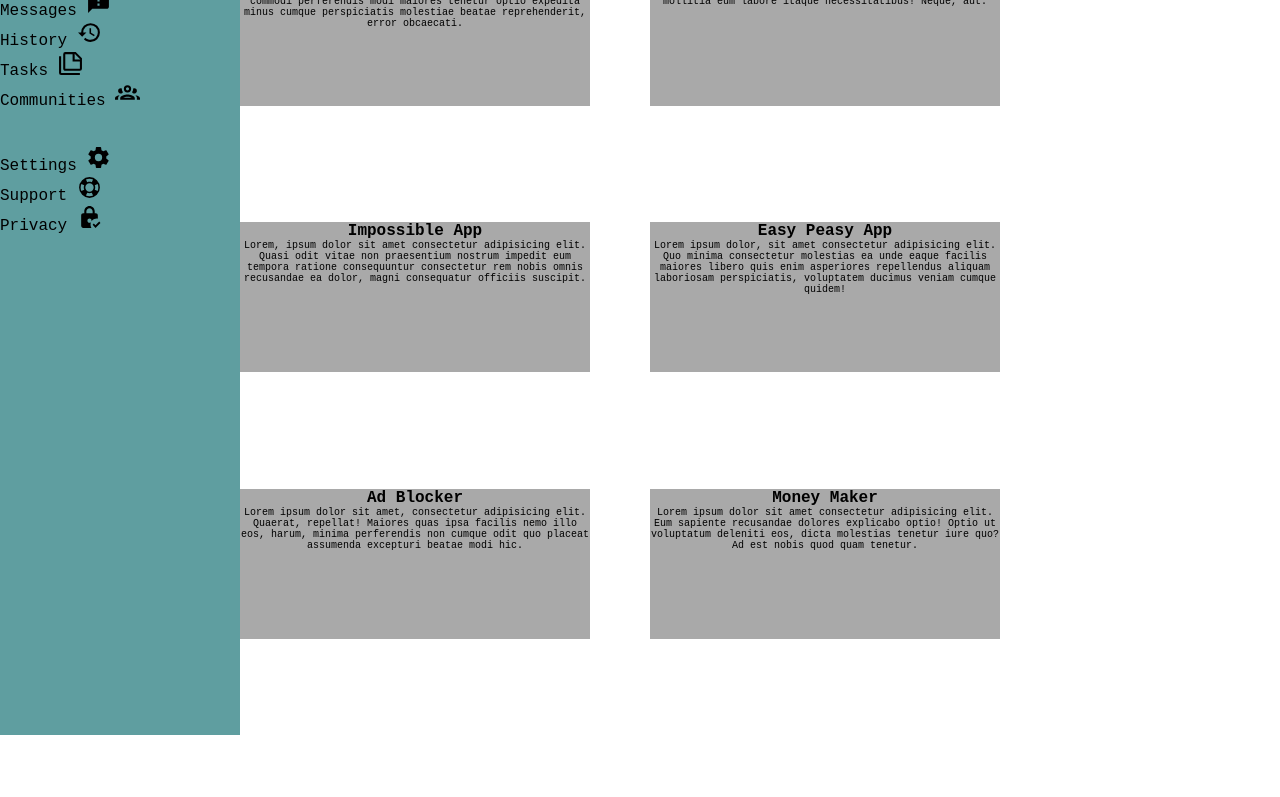
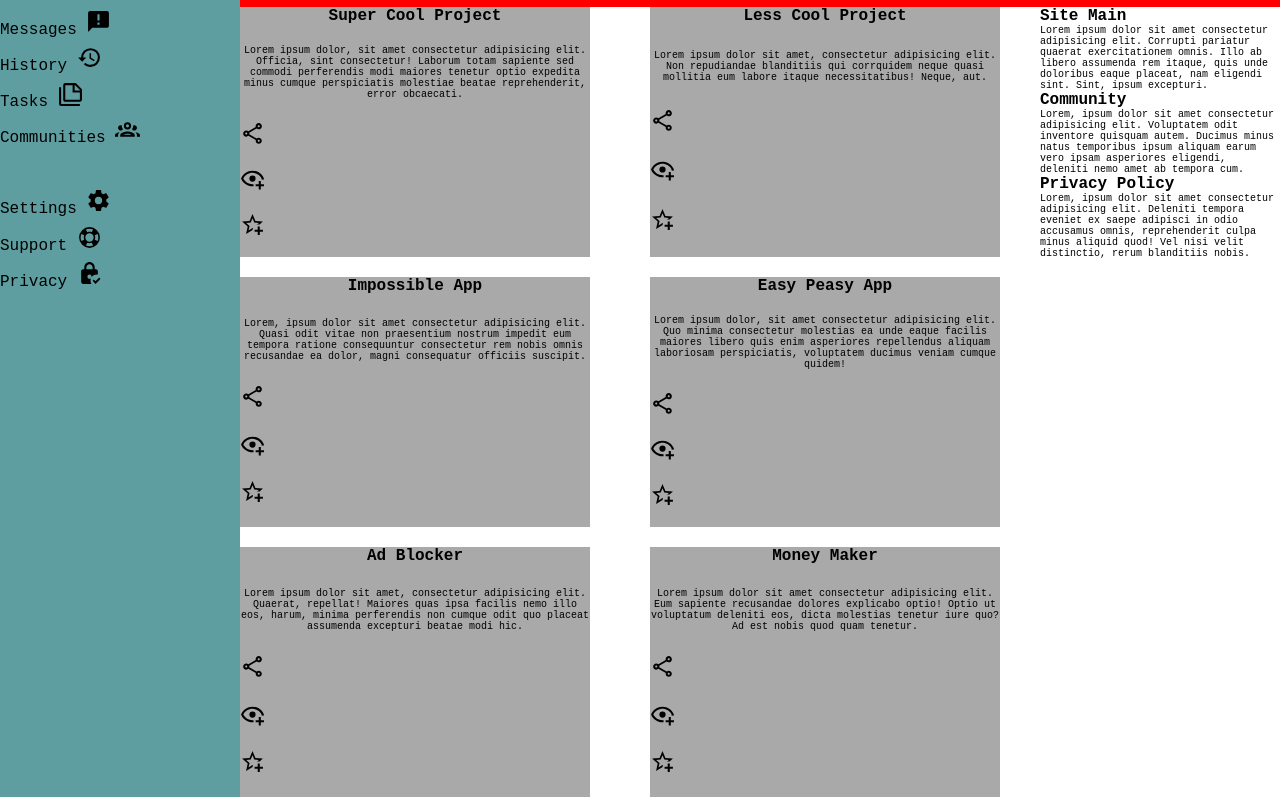
Before and after one commit to drewcxo/ad-dashboard, a plain HTML site: page index.html in a window 1280 px wide. Shown: the part 93-890 px from the top of the page. Before the commit the page ends 828 px from the top, so only its background shows below. Drawn offline with Linux system fonts and the light colour scheme.

Commit message:
complete

```diff
--- a/index.html
+++ b/index.html
@@ -69,6 +69,9 @@
             modi maiores tenetur optio expedita minus cumque perspiciatis
             molestiae beatae reprehenderit, error obcaecati.
           </p>
+          <img class="btns" src="share-variant-outline.svg" />
+          <img class="btns" src="eye-plus-outline.svg" />
+          <img class="btns" src="star-plus-outline.svg" />
         </div>
         <div class="card">
           <p class="title">Less Cool Project</p>
@@ -77,6 +80,9 @@
             repudiandae blanditiis qui corrquidem neque quasi mollitia eum
             labore itaque necessitatibus! Neque, aut.
           </p>
+          <img class="btns" src="share-variant-outline.svg" />
+          <img class="btns" src="eye-plus-outline.svg" />
+          <img class="btns" src="star-plus-outline.svg" />
         </div>
         <div class="card">
           <p class="title">Impossible App</p>
@@ -86,6 +92,9 @@
             consequuntur consectetur rem nobis omnis recusandae ea dolor, magni
             consequatur officiis suscipit.
           </p>
+          <img class="btns" src="share-variant-outline.svg" />
+          <img class="btns" src="eye-plus-outline.svg" />
+          <img class="btns" src="star-plus-outline.svg" />
         </div>
         <div class="card">
           <p class="title">Easy Peasy App</p>
@@ -95,6 +104,9 @@
             asperiores repellendus aliquam laboriosam perspiciatis, voluptatem
             ducimus veniam cumque quidem!
           </p>
+          <img class="btns" src="share-variant-outline.svg" />
+          <img class="btns" src="eye-plus-outline.svg" />
+          <img class="btns" src="star-plus-outline.svg" />
         </div>
         <div class="card">
           <p class="title">Ad Blocker</p>
@@ -104,6 +116,9 @@
             perferendis non cumque odit quo placeat assumenda excepturi beatae
             modi hic.
           </p>
+          <img class="btns" src="share-variant-outline.svg" />
+          <img class="btns" src="eye-plus-outline.svg" />
+          <img class="btns" src="star-plus-outline.svg" />
         </div>
         <div class="card">
           <p class="title">Money Maker</p>
@@ -113,7 +128,33 @@
             deleniti eos, dicta molestias tenetur iure quo? Ad est nobis quod
             quam tenetur.
           </p>
+          <img class="btns" src="share-variant-outline.svg" />
+          <img class="btns" src="eye-plus-outline.svg" />
+          <img class="btns" src="star-plus-outline.svg" />
         </div>
+      </div>
+      <div class="announcements">
+        <p class="announ">Site Main</p>
+        <p>
+          Lorem ipsum dolor sit amet consectetur adipisicing elit. Corrupti
+          pariatur quaerat exercitationem omnis. Illo ab libero assumenda rem
+          itaque, quis unde doloribus eaque placeat, nam eligendi sint. Sint,
+          ipsum excepturi.
+        </p>
+        <p class="announ">Community</p>
+        <p>
+          Lorem, ipsum dolor sit amet consectetur adipisicing elit. Voluptatem
+          odit inventore quisquam autem. Ducimus minus natus temporibus ipsum
+          aliquam earum vero ipsam asperiores eligendi, deleniti nemo amet ab
+          tempora cum.
+        </p>
+        <p class="announ">Privacy Policy</p>
+        <p>
+          Lorem, ipsum dolor sit amet consectetur adipisicing elit. Deleniti
+          tempora eveniet ex saepe adipisci in odio accusamus omnis,
+          reprehenderit culpa minus aliquid quod! Vel nisi velit distinctio,
+          rerum blanditiis nobis.
+        </p>
       </div>
     </div>
   </body>
--- a/styles.css
+++ b/styles.css
@@ -32,6 +32,7 @@
   display: grid;
   background-color: red;
   grid-column: 2/4;
+  height: 100px;
 }
 input {
   width: 250px;
@@ -74,3 +75,13 @@ p {
 img {
   width: 25px;
 }
+.card {
+  height: 250px;
+  display: grid;
+}
+.btns {
+}
+.announ {
+  font-size: medium;
+  font-weight: bolder;
+}
```
Also changed, not shown: eye-plus-outline.svg (added), share-variant-outline.svg (added), star-plus-outline.svg (added).
